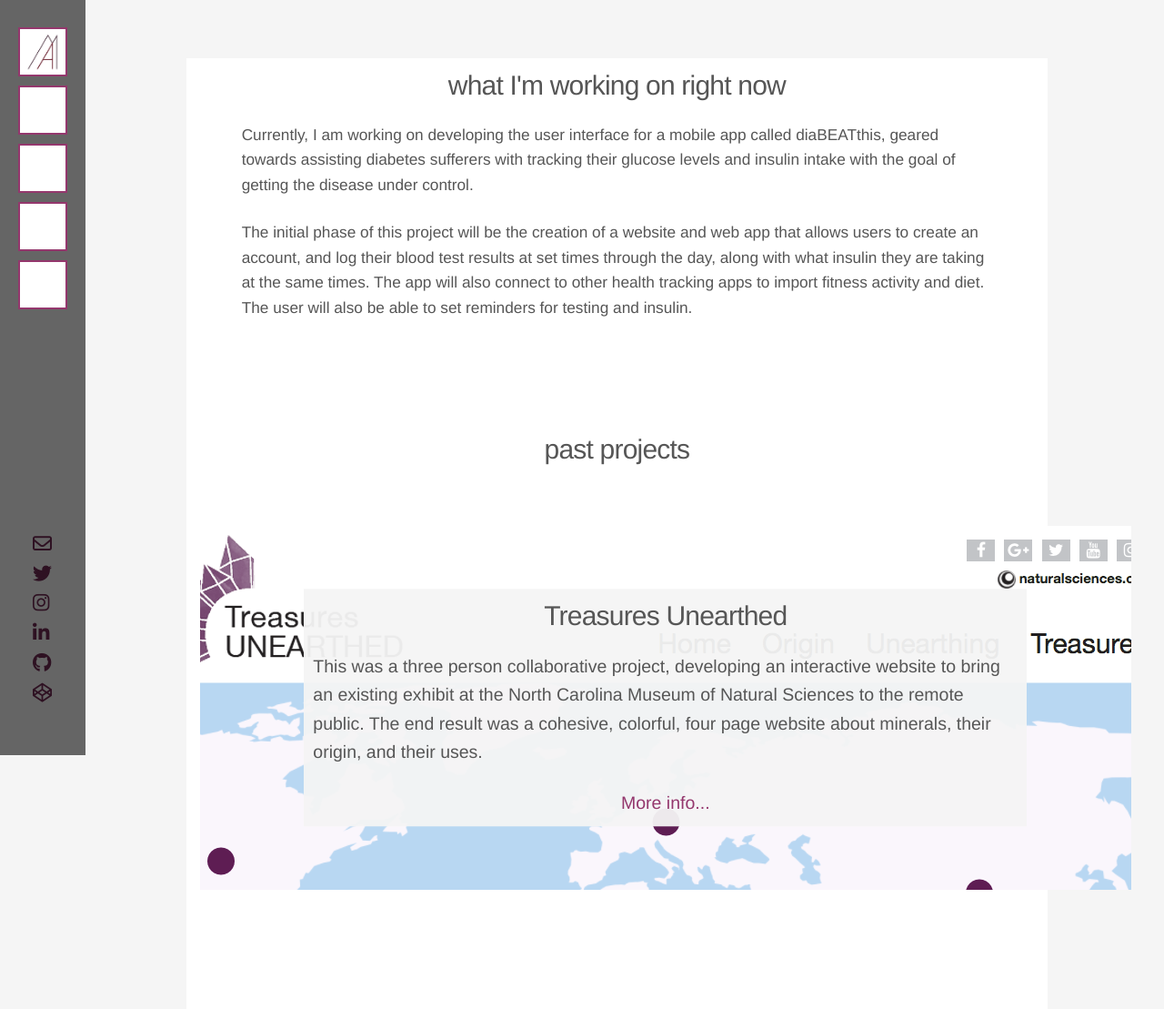
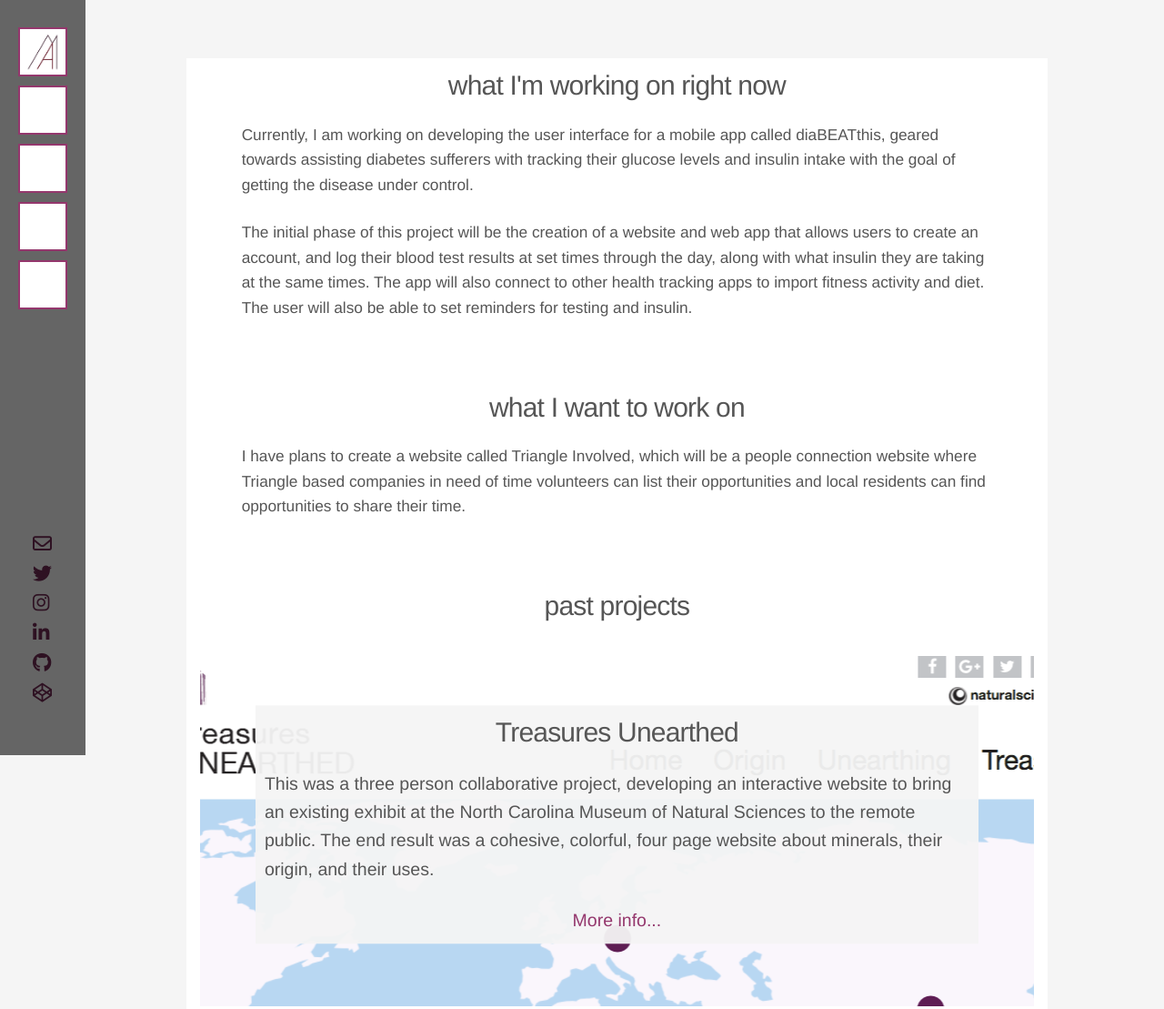
Before and after one commit to ashleymassengill/ashleymassengill.github.io, a plain HTML site: page projects.html in a window 1280 px wide. Shown: the top 1109 px of the page at 91% size. Drawn offline with nearby package versions, Linux system fonts and the light colour scheme.

Commit message:
projects page update

```diff
--- a/css/_projects.scss
+++ b/css/_projects.scss
@@ -5,9 +5,10 @@ h4{
   font-weight: 500;
 }
 
-.current{
+.current, .future{
   width: 90%;
   margin: 0 auto;
+  margin-bottom: 75px;
   p{
     text-align: left;
     font-size: 1.15em;
@@ -37,7 +38,6 @@ h4{
 
 .treasures{
   height: 400px;
-  width: 1024px;
   background: url(../images/projects/treasuresunearthed_main.png) no-repeat top center;
   background-attachment: fixed;
 }
--- a/projects.html
+++ b/projects.html
@@ -35,8 +35,12 @@
       <p>The initial phase of this project will be the creation of a website and web app that allows users to create an account, and log their blood test results at set times through the day, along with what insulin they are taking at the same times. The app will also connect to other health tracking apps to import fitness activity and diet. The user will also be able to set reminders for testing and insulin.</p>
     </div>
 
-    <div class="emptyspace">
-      <br><br><br><br>
+    <div class="future">
+      <h4>what I want to work on</h4>
+      <p>I have plans to create a website called Triangle Involved, which will be a people connection website where Triangle based companies in need of time volunteers can list their opportunities and local residents can find opportunities to share their time.</p>
+    </div>
+
+    <div>
       <h4>past projects</h4>
     </div>
 
```
Also changed, not shown: css/style.css, 1 other file.
